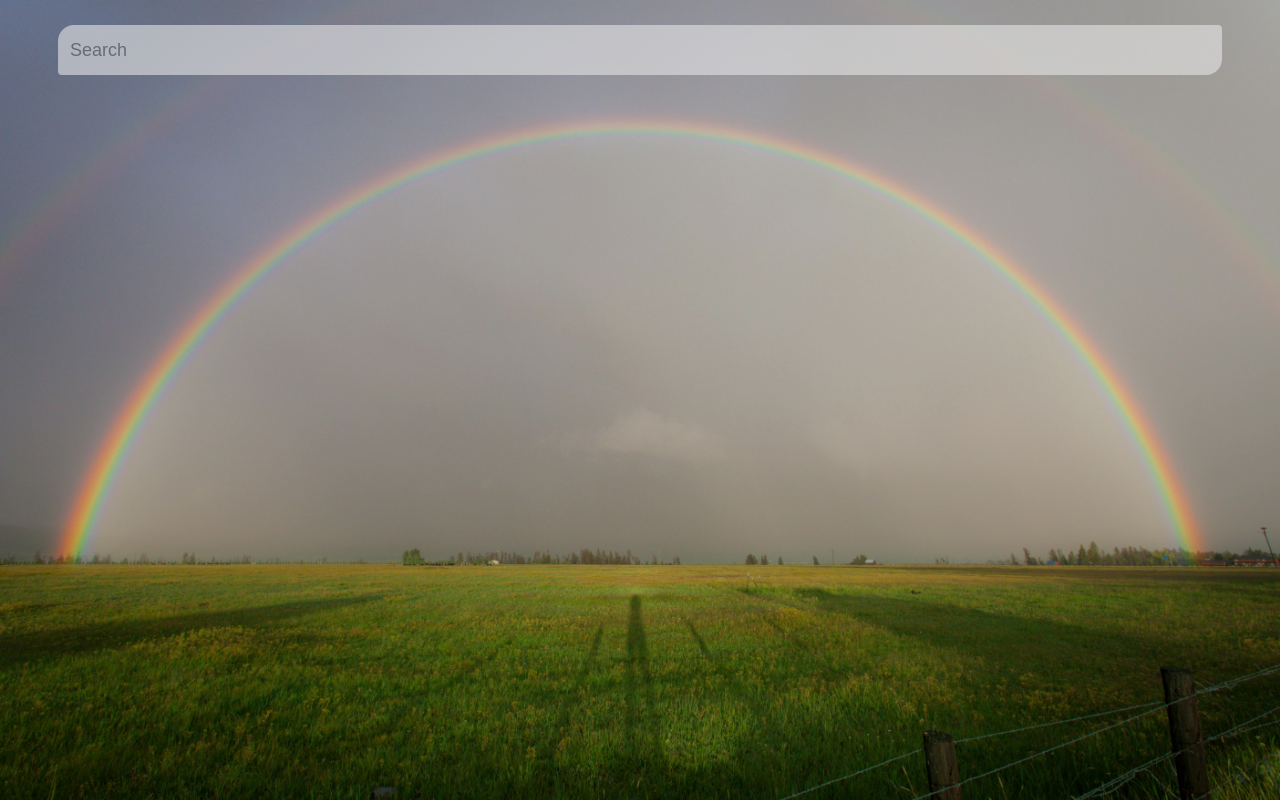
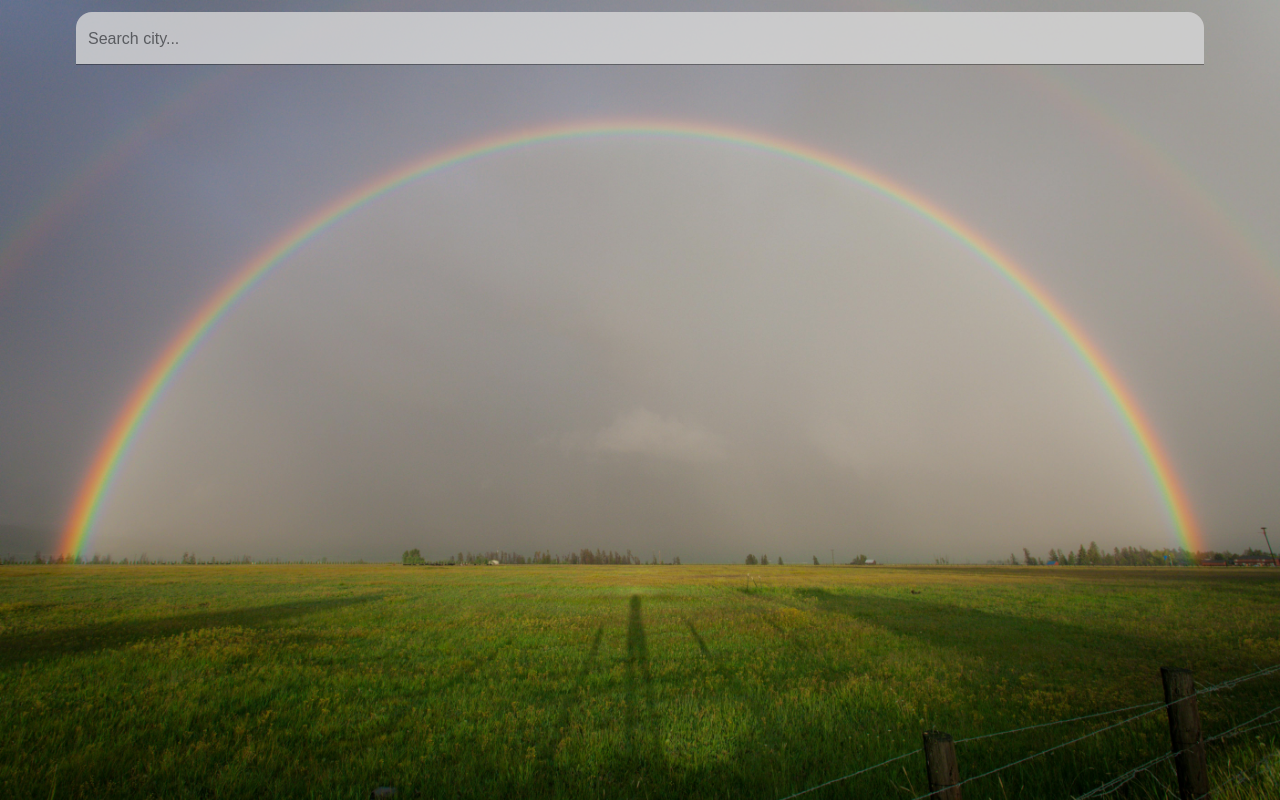
Before and after one commit to Mohammadflht/test-weather-app, a Vue app: page / in a window 1280 px wide. Built offline with nearby package versions, Linux system fonts and the light colour scheme.

Commit message:
add Vuetify to project

```diff
--- a/package.json
+++ b/package.json
@@ -12,7 +12,8 @@
     "core-js": "^3.8.3",
     "sweetalert2": "^11.12.0",
     "vue": "^2.6.14",
-    "vue-router": "^3.6.5"
+    "vue-router": "^3.6.5",
+    "vuetify": "^2.7.2"
   },
   "devDependencies": {
     "@babel/core": "^7.12.16",
--- a/src/App.vue
+++ b/src/App.vue
@@ -1,8 +1,10 @@
 <template>
-  <div class="box">
-    <Weather />
-    <!-- <router-view></router-view> -->
-  </div>
+  <v-app>
+    <div class="box">
+      <Weather />
+      <!-- <router-view></router-view> -->
+    </div>
+  </v-app>
 </template>
 
 <script>
--- a/src/components/WeatherSection.vue
+++ b/src/components/WeatherSection.vue
@@ -1,8 +1,40 @@
 <template>
-    <div class="container">
+    <v-container fluid class="page-container">
+        <v-row>
+            <v-col cols="12">
+                <v-text-field
+                label="Search city..."
+                filled
+                shaped
+                class="mx-16"
+                style="font-size: 18px; opacity: 80%;"
+                color="primary"
+                background-color="#efefef"
+                dense
+                v-model="query"
+                @keyup.enter="fetchWeather()"
+                ></v-text-field>
+            </v-col>
+        </v-row>
+        <v-row v-if="weather.name">
+            <v-col
+            cols="12"
+            class="weather-location">
+                <h2>{{ weather.name }}, {{ country }}</h2>
+                <p><i>{{ getWeatherDate() }}</i></p>
+            </v-col>
+            <v-col
+            cols="12"
+            class="weather-date-time">
+                <h1>{{ temp }} C</h1>
+                <p>{{ status }}</p>
+            </v-col>
+        </v-row>
+    </v-container>
+    <!--
         <main>
             <div class="search-box">
-                <input type="text" placeholder="Search" v-model="query" @keyup.enter="fetchWeather()">
+                <input type="text" placeholder="Search city..." v-model="query" @keyup.enter="fetchWeather()">
             </div>
 
             <div v-if="weather.name" class="weather-location">
@@ -14,7 +46,7 @@
                 <p>{{ status }}</p>
             </div>
         </main>
-    </div>
+    -->
 
     <!-- <div class="box">
         <div class="container">
@@ -153,8 +185,8 @@ const toast = Swal.mixin({
 })
 </script>
 
-<style>
-.container {
+<style >
+.page-container {
     width: 100%;
     height: 100vh;
     background-image: url('../assets/weather-background.jpg');
--- a/src/main.js
+++ b/src/main.js
@@ -1,14 +1,27 @@
 import Vue from 'vue';
 import App from './App.vue';
+import Vuetify from 'vuetify'
+import 'vuetify/dist/vuetify.min.css'
 // import Swal from 'sweetalert2'
 // import router from './services/routes.js'
 
-// window.swal = Swal;
-// Vue.use(Swal);
+Vue.use(Vuetify)
+
+const vuetify = new Vuetify({
+  theme: {
+    themes: {
+      light: {
+        primary: '#0c3245',
+        secondary: '#b0bec5',
+      },
+    },
+  },
+})
 
 Vue.config.productionTip = false
 
 new Vue({
   render: h => h(App),
+  vuetify,
   // router,
 }).$mount('#app')
```
Also changed, not shown: 1 other file (tests, documents, lock files or other folders).
